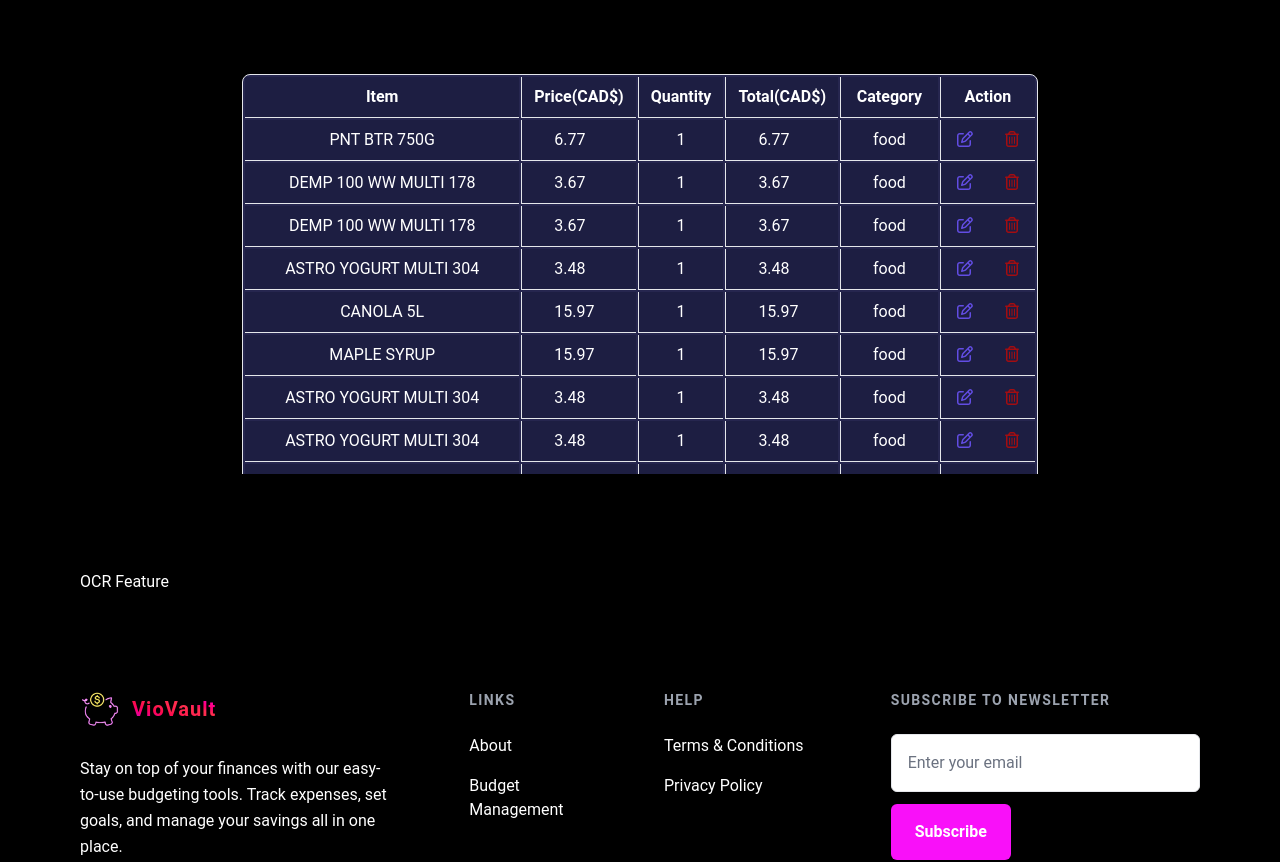
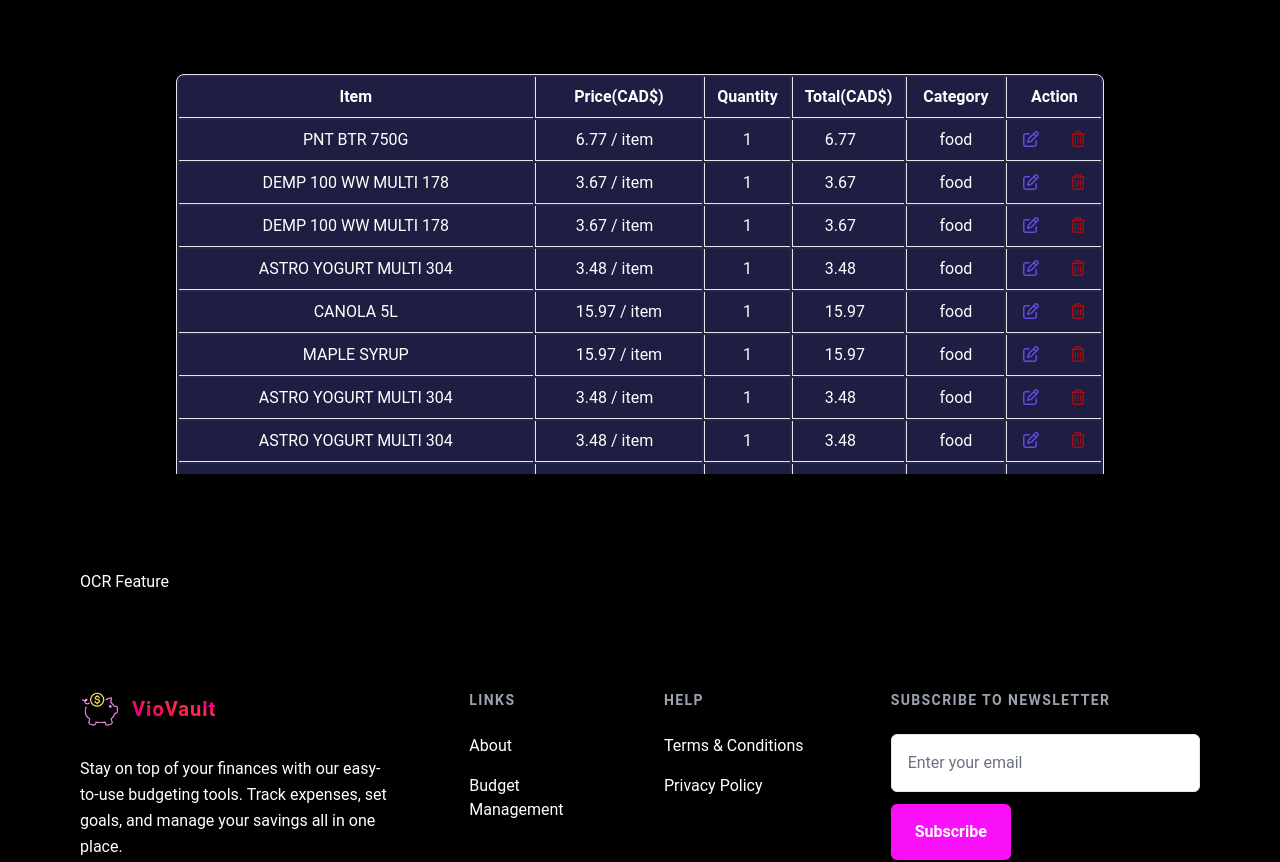
Before and after one commit to Danny2705/budget-application, a React (Create React App) app: page /create in a window 1280 px wide. Shown: the part 1500-2362 px from the top of the page. Built offline with nearby package versions, Linux system fonts and the light colour scheme; no server answers; sample sign-in values are in the browser's storage.

Commit message:
Added unit measure line items

```diff
--- a/src/components/TransactionTable/NewTransLineItemsTable.jsx
+++ b/src/components/TransactionTable/NewTransLineItemsTable.jsx
@@ -38,11 +38,11 @@ export default function NewTransLineItemsTable({ receiptInfo }) {
               {lineItems.map((item) => {
                 return (
                   <tr className="bg-[#1D1E42]">
-                    <td className="border-b px-[40px] py-2 text-center">
+                    <td className="border-b px-[80px] py-2 text-center">
                       {item.description}
                     </td>
-                    <td className="border-b border-l px-[32px] py-2">
-                      {item.price ? item.price : item.total/item.quantity}
+                    <td className="border-b border-l px-[40px] py-2">
+                      {item.price ? `${item.price} / ${item.unit_of_measure == null ? "item" : item.unit_of_measure}` : `${item.total/item.quantity} / ${item.unit_of_measure == null ? "item" : item.unit_of_measure}`}
                     </td>
                     <td className="border-b border-l px-4 py-2 text-center">
                       {item.quantity}
```
